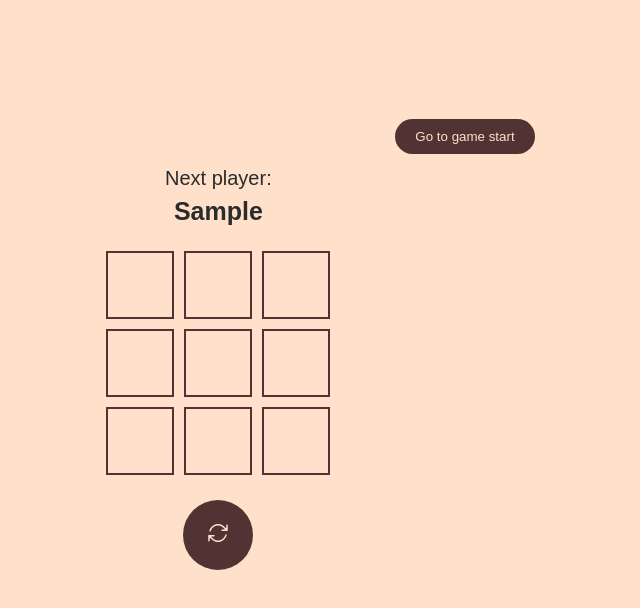
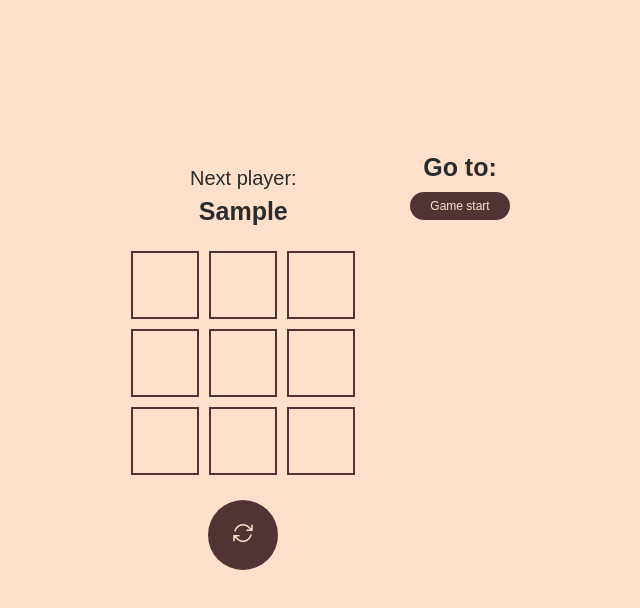
Before and after one commit to AlexeyArsentyev/TicTacToe, a React (Create React App) app: page / in a window 1280 px wide. Both pictures are taken after typing "Sample", "Sample" into the empty fields and a click on the button "Start!". Shown: the top 608 px of the page, without its empty margins (322-962 px from the left). Built offline with nearby package versions, Linux system fonts and the light colour scheme.

Commit message:
change history list styling

```diff
--- a/src/App.tsx
+++ b/src/App.tsx
@@ -44,9 +44,9 @@ export default function App(): React.ReactElement {
   const moves = history.map((squares, move) => {
     let description: string;
     if (move > 0) {
-      description = 'Go to move #' + move;
+      description = 'Move ' + move;
     } else {
-      description = 'Go to game start';
+      description = 'Game start';
     }
     return (
       <li key={move} className="turn-list-item">
@@ -82,6 +82,7 @@ export default function App(): React.ReactElement {
             </button>
           </div>
           <div className="game-info">
+            <h3 className="game-info-header">Go to:</h3>
             <ol className="turn-list">{moves}</ol>
           </div>
         </>
--- a/src/styles.css
+++ b/src/styles.css
@@ -24,6 +24,11 @@ h2 {
   font-size: 35px;
   font-weight: 600;
   margin-bottom: 20px;
+}
+
+h3 {
+  margin-bottom: 5px;
+  font-size: 25px;
 }
 
 * {
@@ -86,8 +91,12 @@ h2 {
 }
 
 .game-info {
-  margin-left: 20px;
-  height: 100%;
+  margin-left: 50px;
+  display: flex;
+  flex-direction: column;
+  align-items: center;
+
+  height: 60vh;
 }
 
 .restart-button,
@@ -122,11 +131,14 @@ h2 {
 
 .turn-list {
   list-style-type: none;
-  height: 100%;
+
   display: flex;
   flex-direction: column;
   justify-content: flex-start;
-  padding-top: 50%;
+  align-items: center;
+
+  padding-left: 0;
+  margin: 0;
 }
 
 .turn-list-item {
@@ -134,8 +146,9 @@ h2 {
 }
 
 .turn-button {
-  padding: 10px 20px;
+  padding: 7px 20px;
   font-weight: 500;
+  font-size: 12px;
 }
 
 .submit-button {
```
